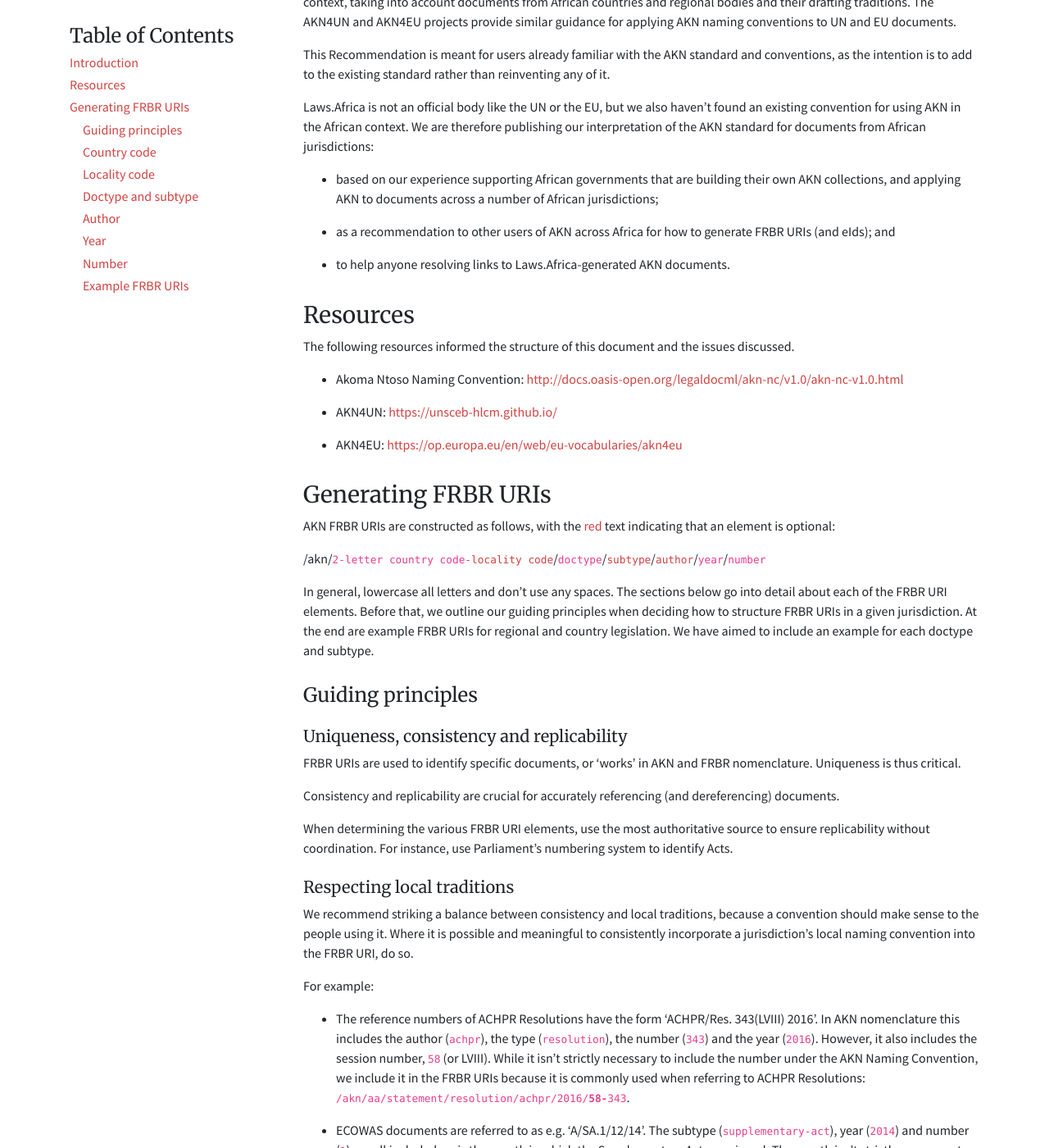
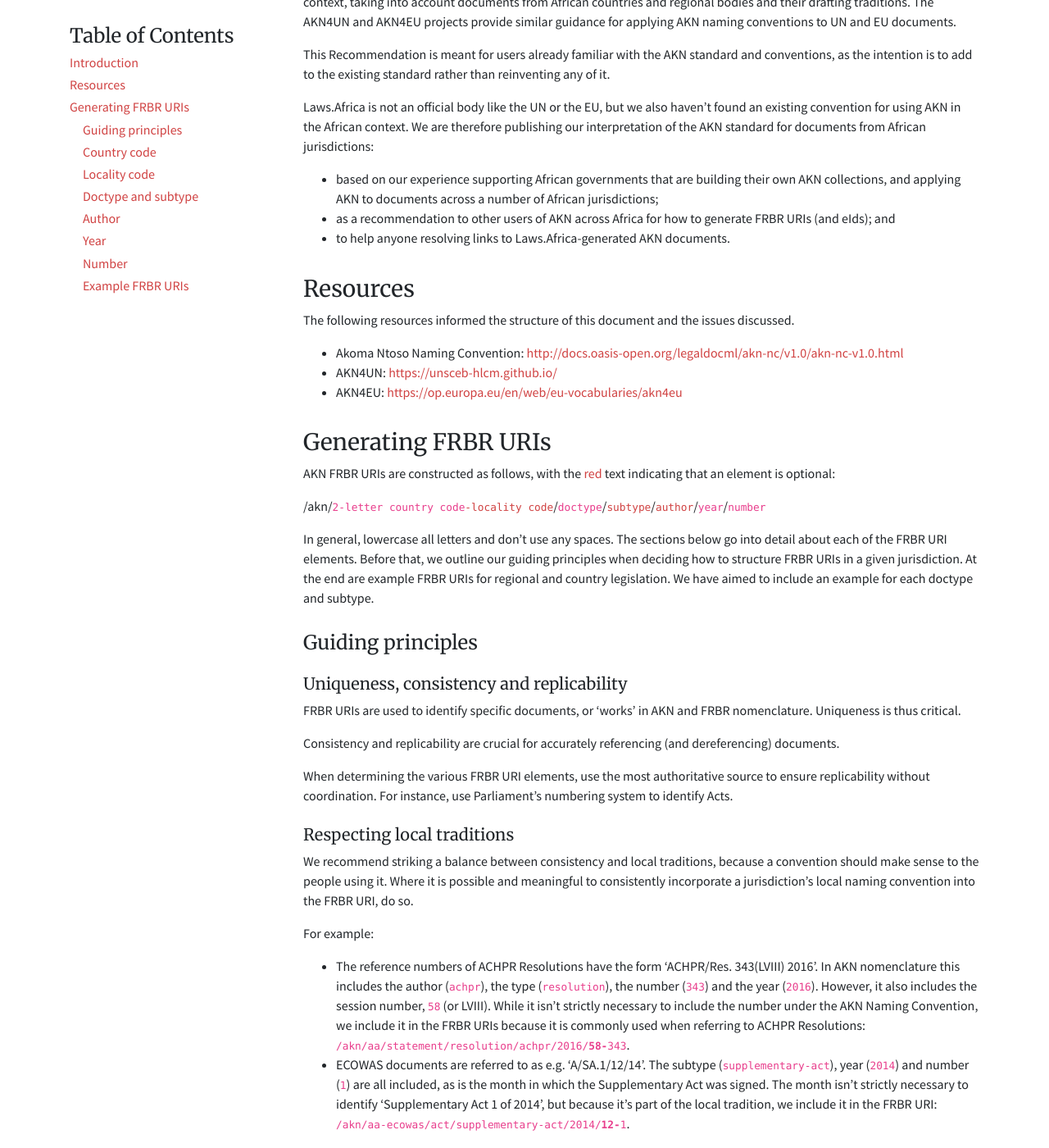
Before and after one commit to laws-africa/laws-africa.github.io, a Jekyll site: the page built from _publications/akn4africa-recommendation.markdown, in a window 1280 px wide and 1400 px high, scrolled down 590 px. Shown: the whole window at 82% size. Built offline with Jekyll 4.4.1, drawn with Linux system fonts in a browser that asks for light colours; nearby versions of some CDN libraries; some of the changed text lies outside the part shown.

Commit message:
Tables, lists

```diff
--- a/_layouts/publication.html
+++ b/_layouts/publication.html
@@ -38,7 +38,7 @@
         </aside>
       </div>
 
-      <article class="col-sm-9 mb-5 prose" data-tocify="#toc">
+      <article class="col-sm-9 mb-5 prose scroll-x" data-tocify="#toc">
         {{ content }}
       </article>
     </div>
--- a/_publications/akn4africa-recommendation.markdown
+++ b/_publications/akn4africa-recommendation.markdown
@@ -18,9 +18,7 @@
 Laws.Africa is not an official body like the UN or the EU, but we also haven’t found an existing convention for using AKN in the African context. We are therefore publishing our interpretation of the AKN standard for documents from African jurisdictions:
 
 * based on our experience supporting African governments that are building their own AKN collections, and applying AKN to documents across a number of African jurisdictions;
-
 * as a recommendation to other users of AKN across Africa for how to generate FRBR URIs (and eIds); and
-
 * to help anyone resolving links to Laws.Africa-generated AKN documents.
 
 # Resources
@@ -28,9 +26,7 @@
 The following resources informed the structure of this document and the issues discussed.
 
 * Akoma Ntoso Naming Convention: [http://docs.oasis-open.org/legaldocml/akn-nc/v1.0/akn-nc-v1.0.html](http://docs.oasis-open.org/legaldocml/akn-nc/v1.0/akn-nc-v1.0.html)
-
 * AKN4UN: [https://unsceb-hlcm.github.io/](https://unsceb-hlcm.github.io/)
-
 * AKN4EU: [https://op.europa.eu/en/web/eu-vocabularies/akn4eu](https://op.europa.eu/en/web/eu-vocabularies/akn4eu)
 
 # Generating FRBR URIs
@@ -60,7 +56,6 @@
 For example:
 
 * The reference numbers of ACHPR Resolutions have the form ‘ACHPR/Res. 343(LVIII) 2016’. In AKN nomenclature this includes the author (`achpr`), the type (`resolution`), the number (`343`) and the year (`2016`). However, it also includes the session number, `58` (or LVIII). While it isn’t strictly necessary to include the number under the AKN Naming Convention, we include it in the FRBR URIs because it is commonly used when referring to ACHPR Resolutions: <code>/akn/aa/statement/resolution/achpr/2016/<b>58-</b>343</code>.
-
 * ECOWAS documents are referred to as e.g. ‘A/SA.1/12/14’. The subtype (`supplementary-act`), year (`2014`) and number (`1`) are all included, as is the month in which the Supplementary Act was signed. The month isn’t strictly necessary to identify ‘Supplementary Act 1 of 2014’, but because it’s part of the local tradition, we include it in the FRBR URI: <code>/akn/aa-ecowas/act/supplementary-act/2014/<b>12-</b>1</code>.
 
 When including information in FRBR URIs that isn’t strictly necessary, start with more general information and work your way to increasingly specific information (to the right of the FRBR URI) . When we include the session number for ACHPR Resolutions, and the month for ECOWAS documents, they come before the number itself, with a hyphen, because the number is the most specific element.
@@ -86,7 +81,6 @@
 Locality codes are used for:
 
 * sub-national legislation, e.g. Provincial Acts, County Acts, or Municipal By-laws; and
-
 * regional legislation that uses the `aa` country code.
 
 The locality code is always preceded by a two-letter country code and a hyphen. Hyphens within a locality code are allowed; any spaces or other punctuation should be replaced with hyphens or removed.
@@ -96,7 +90,6 @@
 For example,
 
 * Kenyan Counties are assigned numbers from 001 to 047. The FRBR URI for a Mombasa County Act would therefore start `/akn/ke-001/…`.
-
 * In South Africa, municipalities are assigned codes. The FRBR URI for a Municipal By-law in Mbizana would therefore start `/akn/za-ec443/…`.
 
 ## Doctype and subtype
@@ -106,23 +99,17 @@
 ### Doctype
 
 * For legislation – Acts, Regulations, Statutory Instruments, and the like – use `act`.
-
     These are documents that have the force of law.
-
 * For soft law – Resolutions, Guidelines, Decisions, Model laws, Agreements, and the like – use `statement`.
-
   These are documents that don’t (or only sometimes) have the force of law, but do still have to do with the law (to varying degrees).
-
 * For case law, use `judgment`.
-
 * For other documents – Policies, Memoranda of Understanding, Yearbooks, Press Releases, and the like – use `doc`.
-
   This document, for example, would use the `doc` doctype.
 
 ### Subtype
 
-*   If the document is anything other than an act / statement / judgment / doc, use whatever it calls itself as the subtype, e.g. `act/si` for a Statutory Instrument (‘act’ because it has the force of law).
-*   The same subtype should always be used with the same doctype: One should be able to reliably predict, for example, that a set of guidelines will always have `statement/guidelines` as the doctype/subtype combination.
+* If the document is anything other than an act / statement / judgment / doc, use whatever it calls itself as the subtype, e.g. `act/si` for a Statutory Instrument (‘act’ because it has the force of law).
+* The same subtype should always be used with the same doctype: One should be able to reliably predict, for example, that a set of guidelines will always have `statement/guidelines` as the doctype/subtype combination.
 
 #### Regional legislation
 
@@ -153,7 +140,7 @@
 
 Abbreviate the author only if a body is usually referred to by that abbreviation.
 
-<table>
+<table class="table table-sm table-bordered">
   <tr>
     <th>Body</th>
     <th>Author code</th>
@@ -210,19 +197,14 @@
 Omit:
 
 * the subtype (in this case `guidelines`);
-
 * the author, if applicable; and
-
 * the place (in this case ‘Africa’, already being implied by the `aa` country code – we also omit ‘African Union’ for the same reason),
 
 except when to do so would change the meaning. For example:
 
 * Rules of Procedure of the African Commission on Human and Peoples’ Rights, 2020:
-
   <code>/akn/aa/act/<b>rules</b>/achpr/2020/<b>rules-of-</b>procedure</code>
-
 * Statute of the Africa Sports Council:
-
   <code>/akn/<b>aa</b>/act/statute/2016/<b>africa-</b>sports-council</code>
 
 When choosing such a phrase it’s important to bear in mind the purpose of the `number` element. If, for example, several ‘progress’ statements are typically issued by a body within a year, you may wish to number them `progress-1`, `progress-2`, etc. for disambiguation. But if each is typically on a different topic, the preference is to number them, for example, `progress-environment`, `progress-public-health`, etc.
@@ -246,14 +228,11 @@
 ### Regional legislation
 
 * African Union doctypes list compiled from [https://au.int/treaties](https://au.int/treaties) and [https://www.achpr.org/resources](https://www.achpr.org/resources).
-
 * EAC doctypes list compiled from [https://www.eac.int/documents/category/acts-of-the-community](https://www.eac.int/documents/category/acts-of-the-community) and [https://www.eac.int/documents/category/eac-regulations](https://www.eac.int/documents/category/eac-regulations).
-
 * ECOWAS doctypes list compiled from [https://www.ecowas.int/ecowas-law/](https://www.ecowas.int/ecowas-law/).
-
 * SADC doctypes list compiled from [https://www.sadc.int/documents-publications/](https://www.sadc.int/documents-publications/).
 
-<table>
+<table class="table table-sm table-bordered">
   <tr>
     <th>Document type</th>
     <th>Example</th>
@@ -574,32 +553,20 @@
 These countries have helped informed this table:
 
 * Botswana
-
 * Ghana
-
 * Kenya
-
 * Lesotho
-
 * Malawi
-
 * Mauritius
-
 * Namibia
-
 * Nigeria
-
 * South Africa
-
 * Tanzania
-
 * Uganda
-
 * Zambia
-
 * Zimbabwe
 
-<table>
+<table class="table table-sm table-bordered">
   <tr>
     <th>Document type</th>
     <th>Example</th>
--- a/_sass/_docs.scss
+++ b/_sass/_docs.scss
@@ -34,6 +34,10 @@
   }
 }
 
+.scroll-x {
+  overflow-x: auto;
+}
+
 .highlighter-rouge > .highlight::before {
   position: absolute;
   right: 30px;
```
